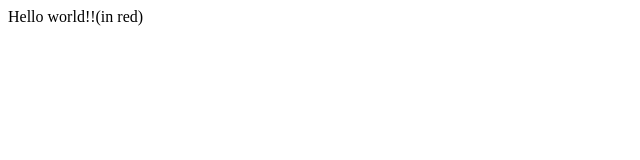
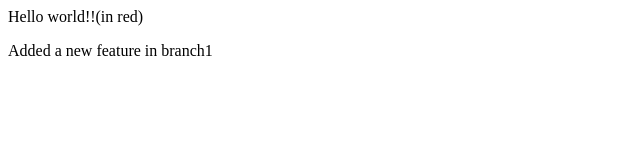
Before and after one commit to CodeCraftsmanRaj/Repo2, a plain HTML site: page index.html in a window 1280 px wide. Shown: the whole page, without its empty margins (0-640 px from the left). Drawn offline with Linux system fonts and the light colour scheme.

Commit message:
add new feature

```diff
--- a/index.html
+++ b/index.html
@@ -1 +1,2 @@
 <p>Hello world!!(in red)</p>
+<p>Added a new feature in branch1</p>
```
